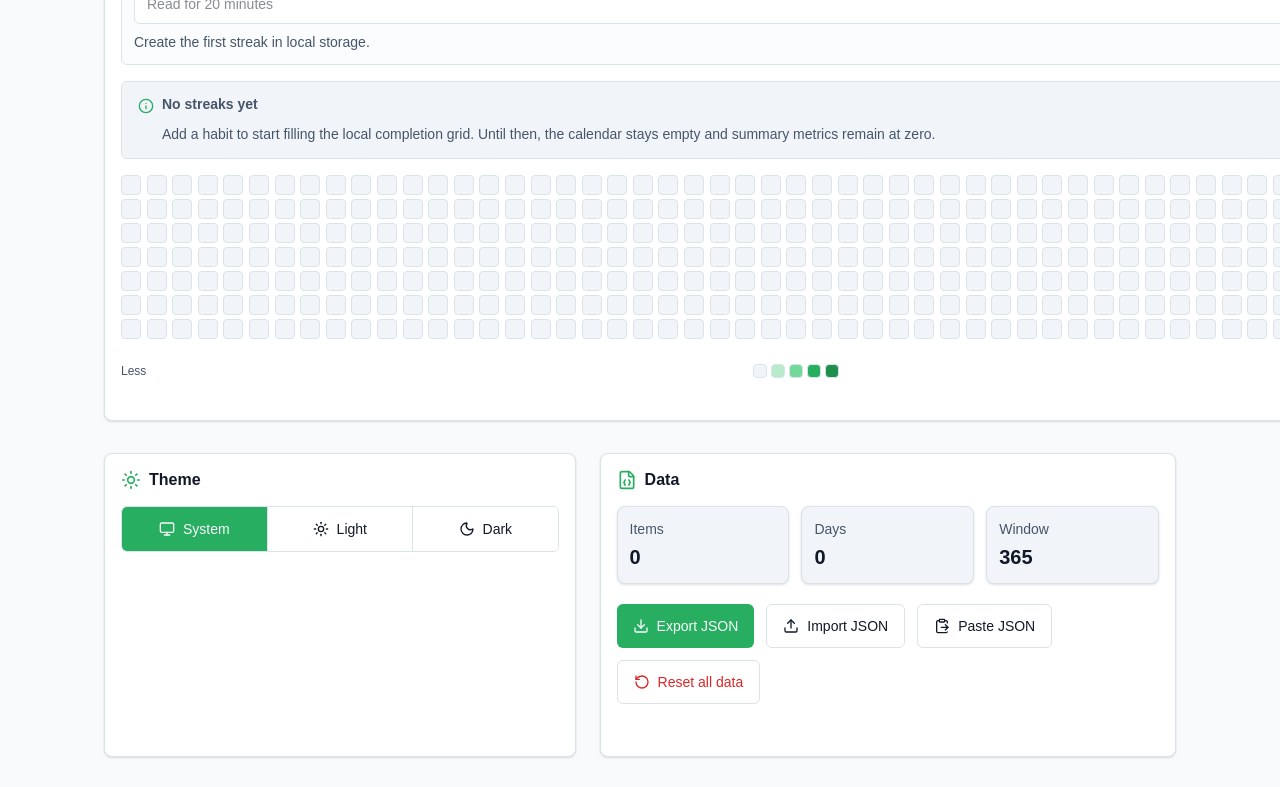
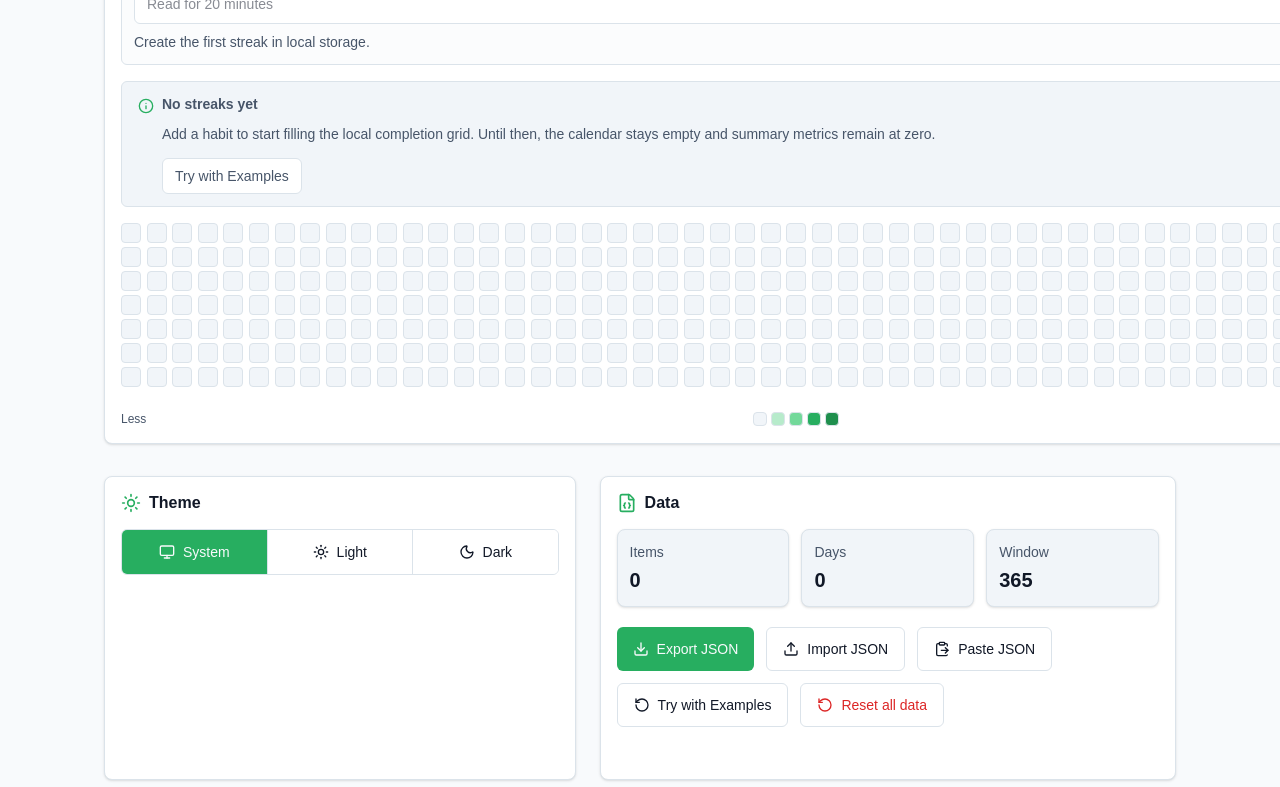
Before and after one commit to AndyMental/streakbeacon-app, a Next.js app: page / in a window 1280 px wide. Shown: the part 420-1207 px from the top of the page. Built offline with nearby package versions, Linux system fonts and the light colour scheme.

Commit message:
Add 'Try with Examples' seed action for empty state
Co-authored-by: multica-agent <github@multica.ai>

```diff
--- a/app/settings-panel.tsx
+++ b/app/settings-panel.tsx
@@ -26,6 +26,7 @@ import {
   confirmResetAllData,
   dispatchStreakDataReset
 } from "@/lib/streaks/reset";
+import { getExampleData } from "@/lib/streaks/seed";
 import {
   createExportEnvelope,
   createEmptyStreakData,
@@ -213,6 +214,25 @@ export function SettingsPanel() {
 
     if (importInputRef.current) {
       importInputRef.current.value = "";
+    }
+  }
+
+  function seedExamples() {
+    if (!store) {
+      setStorageError(STORAGE_ERROR_MESSAGE);
+      return;
+    }
+
+    try {
+      const now = new Date();
+      const exampleData = getExampleData(now);
+      const next = store.replaceData(exampleData, now);
+      setData(next);
+      setStorageError(null);
+      setMessage("Example data seeded.");
+      window.dispatchEvent(new Event(STREAK_DATA_CHANGED_EVENT));
+    } catch {
+      setStorageError(STORAGE_ERROR_MESSAGE);
     }
   }
 
@@ -408,6 +428,39 @@ export function SettingsPanel() {
                   type="button"
                   variant="outline"
                   size="lg"
+                  disabled={isActionDisabled}
+                  data-testid="settings-seed-examples"
+                >
+                  <RotateCcw className="h-4 w-4" aria-hidden="true" />
+                  Try with Examples
+                </Button>
+              </AlertDialogTrigger>
+              <AlertDialogContent>
+                <AlertDialogHeader>
+                  <AlertDialogTitle>Seed with example data?</AlertDialogTitle>
+                  <AlertDialogDescription>
+                    This replaces your current local data with a set of demo habits
+                    and completions. Export your current data first if you want to
+                    keep it.
+                  </AlertDialogDescription>
+                </AlertDialogHeader>
+                <AlertDialogFooter>
+                  <AlertDialogCancel>Cancel</AlertDialogCancel>
+                  <AlertDialogAction
+                    onClick={seedExamples}
+                    data-testid="settings-seed-examples-confirm"
+                  >
+                    Confirm seed examples
+                  </AlertDialogAction>
+                </AlertDialogFooter>
+              </AlertDialogContent>
+            </AlertDialog>
+            <AlertDialog>
+              <AlertDialogTrigger asChild>
+                <Button
+                  type="button"
+                  variant="outline"
+                  size="lg"
                   className="text-destructive hover:bg-destructive/10"
                   disabled={isActionDisabled}
                   data-testid="settings-reset-data"
--- a/app/streak-dashboard.tsx
+++ b/app/streak-dashboard.tsx
@@ -49,6 +49,7 @@ import {
   getNextSelectedCompletion,
   type GridDay
 } from "@/lib/streaks/grid";
+import { getExampleData } from "@/lib/streaks/seed";
 import {
   assertStorageWritable,
   LocalStreakStorageAdapter,
@@ -265,6 +266,24 @@ export function StreakDashboard() {
     }
   }
 
+  function seedExamples() {
+    const now = new Date();
+    const exampleData = getExampleData(now);
+
+    try {
+      createBrowserStore().replaceData(exampleData, now);
+      setData(exampleData);
+      setStorageError(null);
+      setSelectedItemId(exampleData.items[0]?.id ?? null);
+      window.dispatchEvent(new Event(STREAK_DATA_CHANGED_EVENT));
+      toast.success("Example habits added", {
+        description: "You can now explore the dashboard with demo data."
+      });
+    } catch {
+      setStorageError(STORAGE_ERROR_MESSAGE);
+    }
+  }
+
   return (
     <section className="grid gap-6 lg:grid-cols-[1fr_18rem]">
       <Card>
@@ -470,10 +489,21 @@ export function StreakDashboard() {
             <Alert variant="muted" role="status" className="relative mb-4 pl-10">
               <Info className="absolute left-4 top-4 h-4 w-4 text-primary" />
               <AlertTitle>No streaks yet</AlertTitle>
-              <AlertDescription>
-                Add a habit to start filling the local completion grid. Until
-                then, the calendar stays empty and summary metrics remain at
-                zero.
+              <AlertDescription className="flex flex-col items-start gap-3">
+                <span>
+                  Add a habit to start filling the local completion grid. Until
+                  then, the calendar stays empty and summary metrics remain at
+                  zero.
+                </span>
+                <Button
+                  variant="outline"
+                  size="sm"
+                  onClick={seedExamples}
+                  data-testid="dashboard-seed-examples"
+                  disabled={!isReady || Boolean(storageError)}
+                >
+                  Try with Examples
+                </Button>
               </AlertDescription>
             </Alert>
           ) : null}
--- a/components/ui/alert.tsx
+++ b/components/ui/alert.tsx
@@ -37,10 +37,10 @@ const AlertTitle = React.forwardRef<
 AlertTitle.displayName = "AlertTitle";
 
 const AlertDescription = React.forwardRef<
-  HTMLParagraphElement,
-  React.HTMLAttributes<HTMLParagraphElement>
+  HTMLDivElement,
+  React.HTMLAttributes<HTMLDivElement>
 >(({ className, ...props }, ref) => (
-  <p ref={ref} className={cn("mt-2 leading-6", className)} {...props} />
+  <div ref={ref} className={cn("mt-2 leading-6", className)} {...props} />
 ));
 AlertDescription.displayName = "AlertDescription";
 
--- /dev/null
+++ b/lib/streaks/seed.ts
@@ -0,0 +1,46 @@
+import {
+  addStreakItem,
+  createEmptyStreakData,
+  setDayCompletion,
+  type IsoDate,
+  type StreakData
+} from "./model";
+
+export function getExampleData(now = new Date()): StreakData {
+  let data = createEmptyStreakData(now);
+
+  const items = [
+    {
+      id: "meditation",
+      name: "Meditation",
+      completions: [1, 2, 3, 5, 6, 7, 8, 9, 10] // days ago
+    },
+    {
+      id: "reading",
+      name: "Reading",
+      completions: [0, 1, 2, 4, 5, 7, 8, 10]
+    },
+    {
+      id: "workout",
+      name: "Daily Workout",
+      completions: [1, 3, 5, 7, 9]
+    }
+  ];
+
+  for (const item of items) {
+    data = addStreakItem(data, {
+      id: item.id,
+      name: item.name,
+      now
+    });
+
+    for (const daysAgo of item.completions) {
+      const date = new Date(now);
+      date.setUTCDate(date.getUTCDate() - daysAgo);
+      const isoDate = date.toISOString().slice(0, 10) as IsoDate;
+      data = setDayCompletion(data, item.id, isoDate, true, now);
+    }
+  }
+
+  return data;
+}
```
Also changed, not shown: 2 other files (tests, documents, lock files or other folders).
